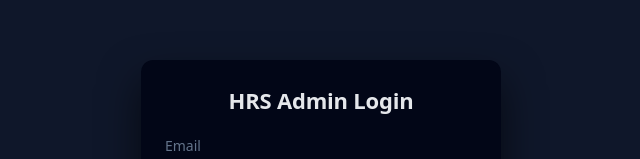
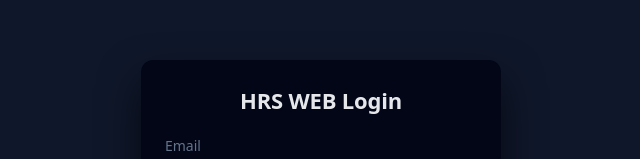
Before and after one commit to spedfire1231/hrs-admin-panel, a React (Create React App) app in the folder client/: page /#/login in a window 1280 px wide. Shown: the part 189-348 px from the top of the page, without its empty margins (319-959 px from the left). Built offline with nearby package versions, Linux system fonts and the light colour scheme.

Commit message:
change login

```diff
--- a/client/src/pages/Login.tsx
+++ b/client/src/pages/Login.tsx
@@ -48,7 +48,7 @@ const Login = () => {
         }}
       >
         <h2 style={{ fontSize: 22, marginBottom: 16, textAlign: "center" }}>
-          HRS Admin Login
+          HRS WEB Login
         </h2>
 
         {error && (
```
